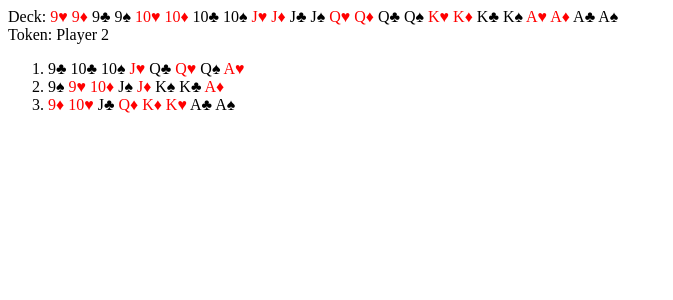
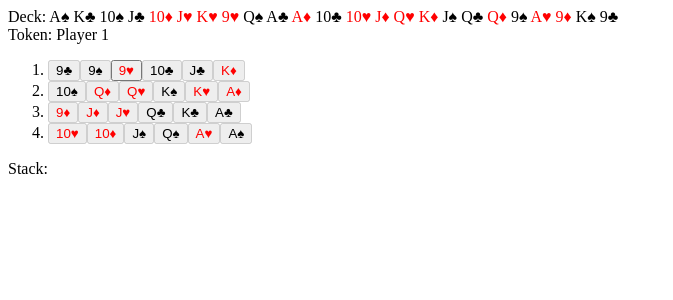
Before and after one commit to adam-zielonka/pan, an Angular app: page / in a window 1280 px wide. Shown: the top 300 px of the page, without its empty margins (0-673 px from the left). Built offline with nearby package versions, Linux system fonts and the light colour scheme.

Commit message:
Added actions and passing the token

```diff
--- a/src/app/pan/board.ts
+++ b/src/app/pan/board.ts
@@ -1,44 +1,93 @@
 import { Card } from "./card"
 import { Player } from "./player"
-import { Figure } from "./figure";
-import { Color } from "./color";
+import { Figure } from "./figure"
+import { Color } from "./color"
 
 export class Board {
     private stack : Card[]
     private players : Player[]
-    private token : Number
+    private token : number
+    private startCard : Card
+    private sitllPlay : number
 
     public constructor() {
         this.stack = []
         this.players = []
         this.token = -1
+        this.sitllPlay = 0
+        this.startCard = new Card(Figure.f9, Color.Kier)
     }
 
     public addPlayer(player : Player) {
+        this.sitllPlay++
+        player.id = this.players.length
         this.players.push(player)
     }
 
     public dealingCards(deck: Card[]) {
-        var startCard = new Card(Figure.f9, Color.Kier)
         while(deck.length && this.players.length) {
             for(let i = 0; i < this.players.length; i++) {
                 if(!deck.length) break
                 var card = deck.pop()
-                if(card.isEqual(startCard)) this.token = i
+                if(card.isEqual(this.startCard)) this.token = i
                 this.players[i].cards.push(card)
             }
         }
-        for (const player of this.players) {
-            player.sortCards()
-        }
+        this.players.forEach(player => player.sortCards())
     }
 
     public getPlayers() : Player[] {
         return this.players
     }
 
+    public getCurrentPlayer() : Player {
+        if(this.token > -1) return this.players[this.token]
+    }
+
     public getToken() : Number {
         return this.token
     }
 
+    public getStack() : Card[] {
+        return this.stack
+    }
+
+    public getLastCard() : Card {
+        return this.stack.length ? this.stack[this.stack.length - 1] : undefined
+    }
+
+    public isActionAvalible(actionCard, playerID) : boolean {
+        var lastCard = this.getLastCard()
+        if(lastCard)
+            return (this.getToken() == playerID) && (this.getLastCard().compare(actionCard) != 1)
+        return this.startCard.isEqual(actionCard)
+    }
+
+    public action(actionCard) {
+        var card = this.players[this.token].action(actionCard)
+        if(card) {
+            this.stack.push(card)
+            if(!this.getCurrentPlayer().cards.length) this.sitllPlay--
+            this.nextPlayer()
+        }
+    }
+
+    public getFromStack() {
+        var counter = 3
+        while(this.stack.length > 1 && counter--)
+            this.getCurrentPlayer().cards.push(this.stack.pop())
+        this.getCurrentPlayer().sortCards()
+        this.nextPlayer()
+    }
+
+    public nextPlayer() {
+        if(this.sitllPlay) {
+            if(this.stack[this.stack.length - 1].isPik()) this.token--
+            else this.token++
+            if(this.token < 0) this.token = this.players.length - 1
+            if(this.token >= this.players.length) this.token = 0
+            if(!this.getCurrentPlayer().cards.length) this.nextPlayer()
+        }
+    }
+
 }
--- a/src/app/pan/card.ts
+++ b/src/app/pan/card.ts
@@ -48,8 +48,12 @@ export class Card {
         return `${this.numberToFigure()}${this.numberToColor()}`
     }
 
-    public isEqual(card : Card) : Boolean {
+    public isEqual(card : Card) : boolean {
         return this.value == card.getValue() && this.color == card.getColor()
+    }
+
+    public isPik() : boolean {
+        return this.color == Color.Pik
     }
 
     public compare(card : Card) : number {
--- a/src/app/pan/pan.component.html
+++ b/src/app/pan/pan.component.html
@@ -3,6 +3,18 @@ Deck: <span *ngFor="let card of deck" [ngClass]=card.getColorStyle()>{{card.toSt
 Token: Player {{board.getToken() + 1}}
 <ol>
     <li *ngFor="let player of board.getPlayers()">
-        <span *ngFor="let card of player.cards" [ngClass]=card.getColorStyle()>{{card.toString()}} </span>
+        <button
+            *ngFor="let card of player.cards"
+            (click)=board.action(card)
+            [ngClass]=card.getColorStyle()
+            [disabled]="!board.isActionAvalible(card, player.id)" >
+            {{card.toString()}}
+        </button>
     </li>
 </ol>
+Stack: <span *ngFor="let card of board.getStack()" [ngClass]=card.getColorStyle()>{{card.toString()}} </span>
+<button
+    (click)=board.getFromStack()
+    [hidden]="!(board.getStack().length > 1)">
+    Get cards
+</button>
--- a/src/app/pan/pan.component.ts
+++ b/src/app/pan/pan.component.ts
@@ -1,7 +1,9 @@
-import { Component, OnInit } from '@angular/core';
+import { Component, OnInit } from '@angular/core'
 import { Card } from './card'
-import { Board } from './board';
-import { Player } from './player';
+import { Board } from './board'
+import { Player } from './player'
+import { Figure } from './figure'
+import { Color } from './color'
 
 @Component({
   selector: 'app-pan',
@@ -19,11 +21,13 @@ export class PanComponent implements OnInit {
 
   ngOnInit() {
     this.deck = Card.generateDeck()
+    this.deck = Card.shuffleDeck(this.deck)
     this.board = new Board()
     this.board.addPlayer(new Player())
     this.board.addPlayer(new Player())
     this.board.addPlayer(new Player())
-    this.board.dealingCards(Card.shuffleDeck(this.deck.map(card => card)))
+    this.board.addPlayer(new Player())
+    this.board.dealingCards(this.deck.map(card => card))
   }
 
 }
--- a/src/app/pan/player.ts
+++ b/src/app/pan/player.ts
@@ -1,9 +1,21 @@
 import { Card } from "./card"
+import { Figure } from "./figure"
+import { Color } from "./color"
 
 export class Player {
     public cards: Card[] = []
+    public id
 
     public sortCards() {
         this.cards.sort((a,b) => a.compare(b))
     }
+
+    public action(actionCard: Card) : Card {
+        for (let i = 0; i < this.cards.length; i++) {
+            if(actionCard.isEqual(this.cards[i])){
+                return this.cards.splice(i, 1)[0]
+            }
+        }
+        return undefined
+    }
 }
```
